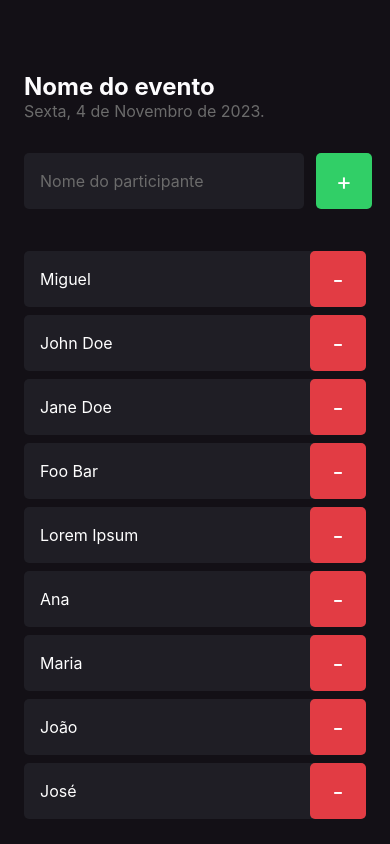
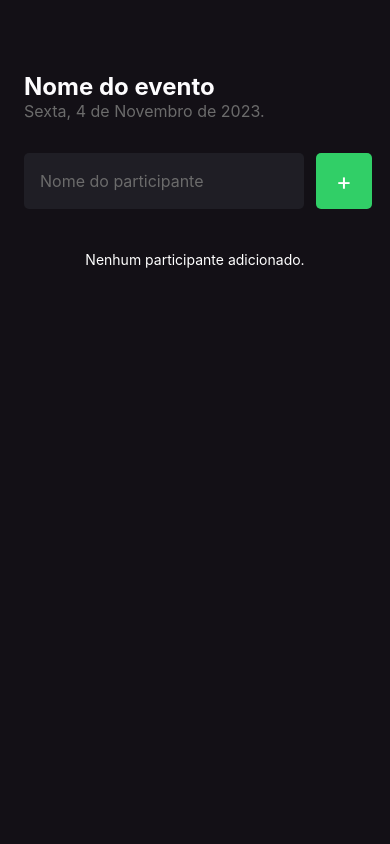
Before and after one commit to MiguelMachado-dev/imhere, a React Native app: screen / in a window 390 px wide. Built offline with nearby package versions, Linux system fonts and the light colour scheme; what expo-standard-web-crypto would draw is missing.

Commit message:
feat: remove participant

```diff
--- a/app.json
+++ b/app.json
@@ -21,10 +21,16 @@
       "adaptiveIcon": {
         "foregroundImage": "./assets/adaptive-icon.png",
         "backgroundColor": "#ffffff"
-      }
+      },
+      "package": "dev.miguelmachado.imhere"
     },
     "web": {
       "favicon": "./assets/favicon.png"
+    },
+    "extra": {
+      "eas": {
+        "projectId": "27052497-3789-45f5-a414-7c525f0fcba0"
+      }
     }
   }
 }
--- a/src/screens/Home/index.tsx
+++ b/src/screens/Home/index.tsx
@@ -1,3 +1,4 @@
+import React, { useState } from 'react';
 import { Text, View, TextInput, TouchableOpacity, FlatList, Alert } from 'react-native';
 import { v4 as uuidv4 } from 'uuid';
 import { polyfillWebCrypto } from "expo-standard-web-crypto";
@@ -14,28 +15,17 @@ interface ParticipantsList {
 }
 
 export default function Home() {
-  const participants: Array<ParticipantsList> = [
-    { id: uuidv4(), name: "Miguel" },
-    { id: uuidv4(), name: "John Doe" },
-    { id: uuidv4(), name: "Jane Doe" },
-    { id: uuidv4(), name: "Foo Bar" },
-    { id: uuidv4(), name: "Lorem Ipsum" },
-    { id: uuidv4(), name: "Ana" },
-    { id: uuidv4(), name: "Maria" },
-    { id: uuidv4(), name: "João" },
-    { id: uuidv4(), name: "José" },
-    { id: uuidv4(), name: "Pedro" },
-    { id: uuidv4(), name: "Paulo" },
-    { id: uuidv4(), name: "Lucas" },
-  ];
+  const [participants, setParticipants] = useState<Array<ParticipantsList>>([]);
+  const [newParticipant, setNewParticipant] = useState<string>('');
 
   const handleParticipantAdd = () => {
-    const newParticipantName = 'Miguel'
-    const nameExists = participants.some((participant) => participant.name === newParticipantName);
+    const nameExists = participants.some((participant) => participant.name === newParticipant);
     if (nameExists) {
       return Alert.alert('Ops!', 'Esse participante já foi adicionado.');
     }
-    console.log(`Adicionando participante: ${newParticipantName}`);
+
+    setParticipants(prevState => [...prevState, { id: uuidv4(), name: newParticipant }]);
+    setNewParticipant('');
   }
 
   const handleParticipantRemove = (name: string) => {
@@ -46,7 +36,7 @@ export default function Home() {
       },
       {
         text: 'Sim',
-        onPress: () => Alert.alert('Removido!', `${name} foi removido.`)
+        onPress: () => setParticipants(prevState => prevState.filter((participant) => participant.name !== name))
       }
     ])
     console.log(`Removendo participante: ${name}`);
@@ -62,6 +52,8 @@ export default function Home() {
           style={styles.input}
           placeholder='Nome do participante'
           placeholderTextColor="#6B6B6B"
+          onChangeText={setNewParticipant}
+          value={newParticipant}
         />
 
         <TouchableOpacity style={styles.button} onPress={handleParticipantAdd}>
```
Also changed, not shown: eas.json (added, +26 -0 lines).
